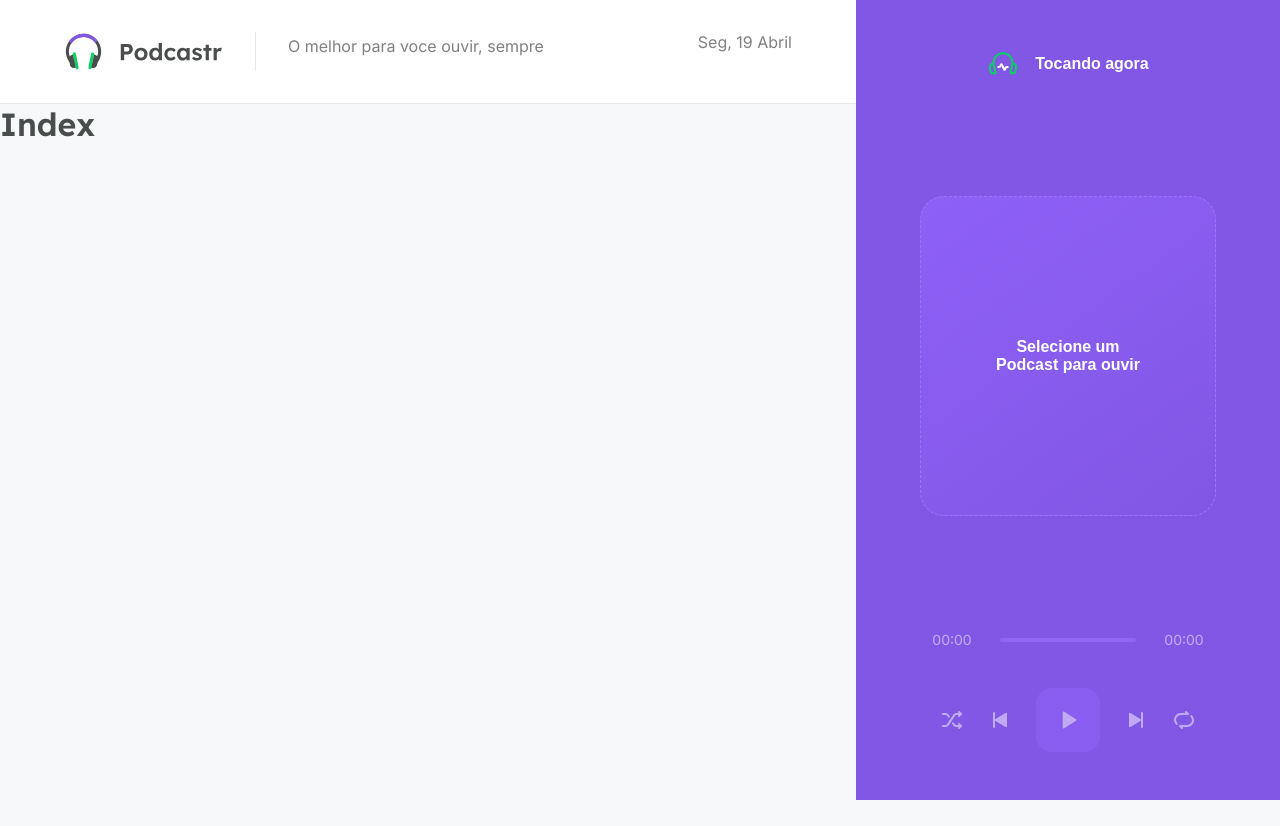
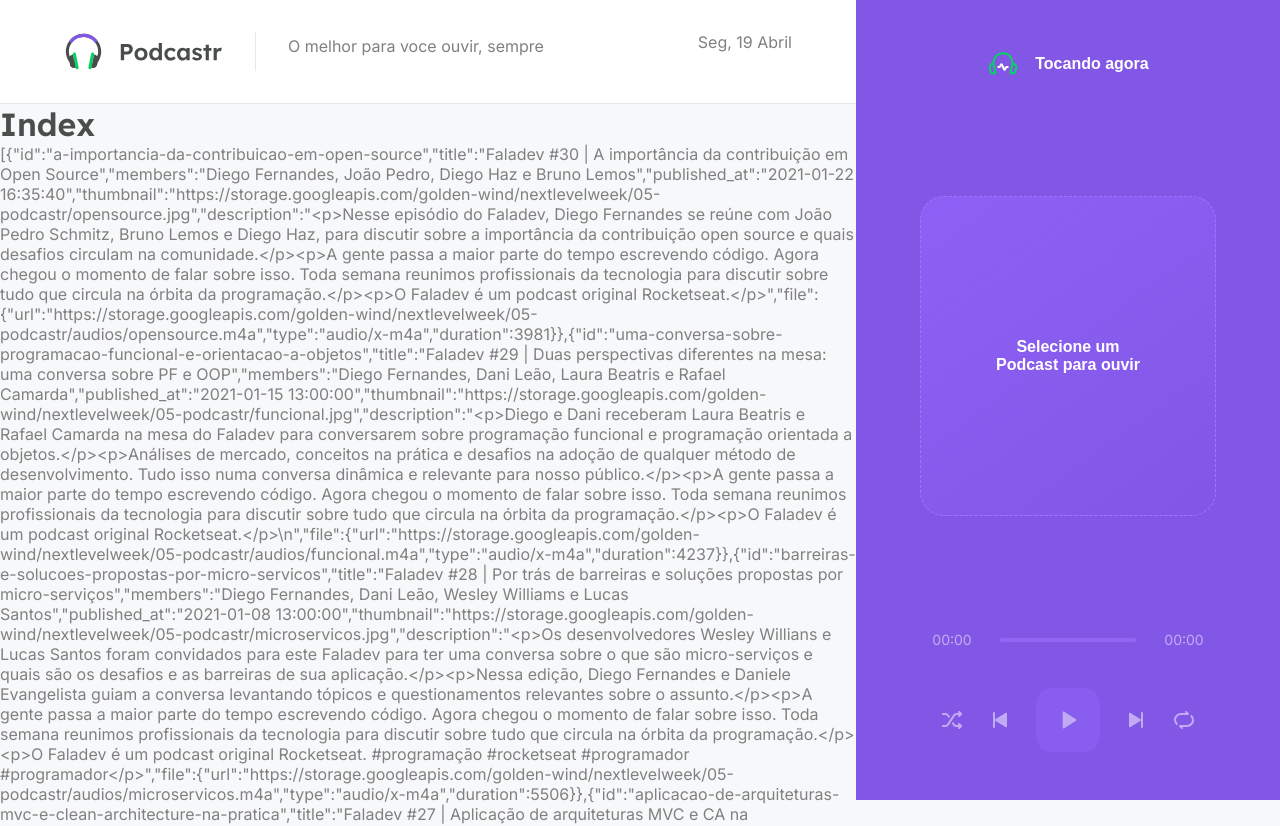
Before and after one commit to jvmineiro/podcastr, a Next.js app: page / in a window 1280 px wide. Shown: the top 826 px of the page. Before the commit the page ends 800 px from the top, so only its background shows below. Built offline with nearby package versions, Linux system fonts and the light colour scheme; data requests are answered from the project's data file.

Commit message:
Class 02 Finished 🚀✔👌

```diff
--- a/src/pages/index.tsx
+++ b/src/pages/index.tsx
@@ -1,5 +1,20 @@
-export default function Home() {
+export default function Home(props) {
   return (
-    <h1>Index</h1>
+      <div>
+        <h1>Index</h1>
+        <p>{JSON.stringify(props.episodes)}</p>
+      </div>
   )
 }
+
+export async function getStaticProps() {
+  const response = await fetch('http://localhost:3333/episodes')
+  const data = await response.json()
+
+  return {
+    props: {
+      episodes: data,
+    },
+    revalidate: 60 * 60 * 8, //8 horas
+  }
+}
```
